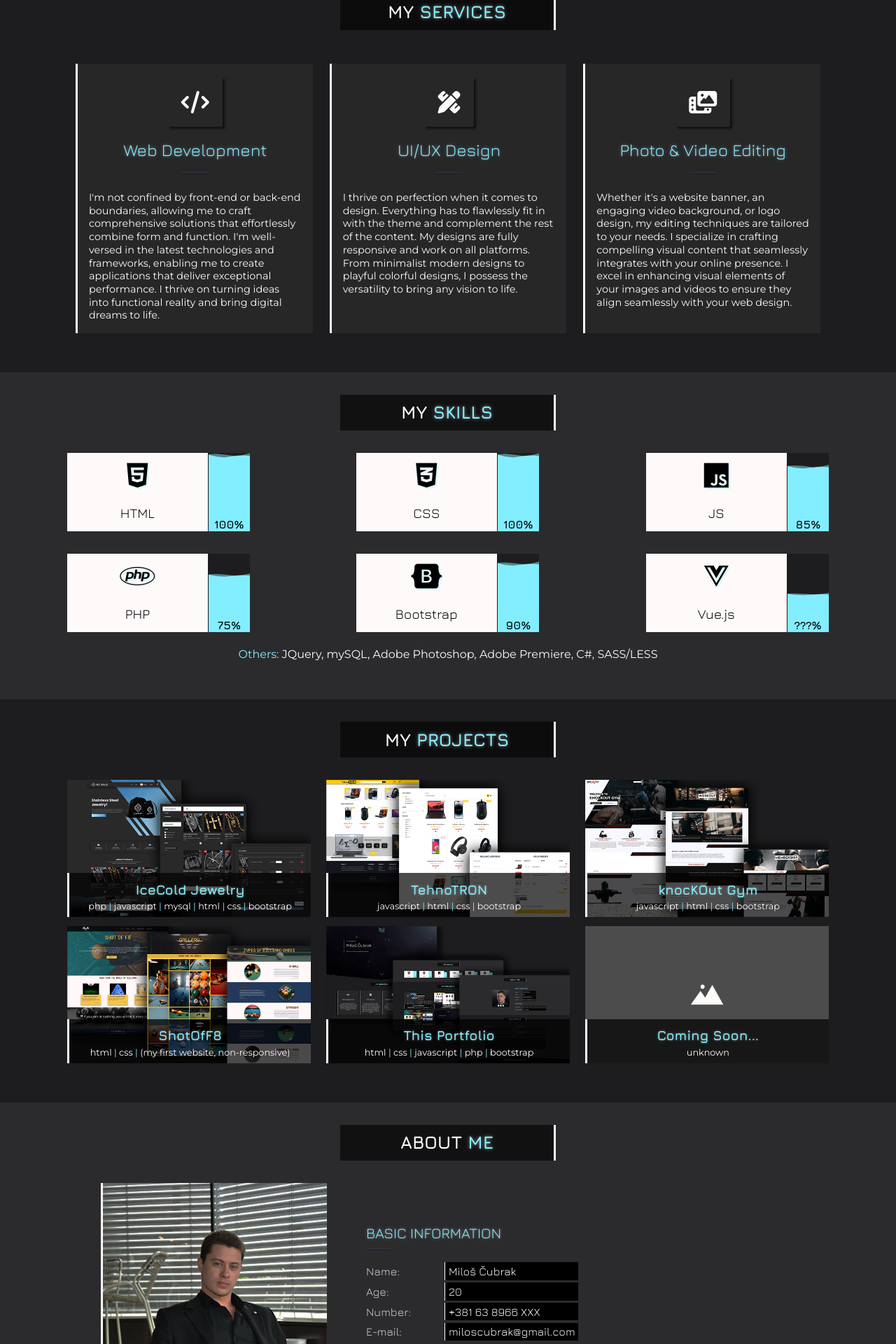
After one commit to lTheChubbyl/lthechubbyl.github.io, a PHP site: page /index.php in a window 1280 px wide. The commit adds this page. Shown: the part 840-2760 px from the top of the page at 70% size. Run offline with PHP 8.4, Linux system fonts and the light colour scheme; some libraries are stand-ins or nearby versions.

Commit message:
log file

```diff
--- a/portfolio/assets/css/style.scss
+++ b/portfolio/assets/css/style.scss
@@ -338,7 +338,7 @@ header {
                     position: absolute;
                     right: 25%;
                     bottom: 25%;
-                    animation: goDown 2s ($revealSpeed)*2 infinite;
+                    animation: goDown 2s infinite;
                 }
             }
         }
@@ -722,7 +722,24 @@ footer {
         flex-direction: column;
         margin-top: 1rem;
         #necessary {
-
+            display: flex;
+            width: 100%;
+            justify-content: center;
+            a {
+                text-decoration: none;
+                .arrow {
+                    @include arrows(3rem, 2px);
+                    transform: rotateZ(225deg);
+                    &::before {
+                        @include arrows(1.5rem, 1px);
+                        content: '';
+                        position: absolute;
+                        right: 25%;
+                        bottom: 25%;
+                        animation: goDown 2s infinite reverse;
+                    }
+                }
+            }
         }
         #copyright {
             color: white;
--- /dev/null
+++ b/portfolio/data/log.txt
@@ -0,0 +1 @@
+2023-09-01 | 21:50:49 | 127.0.0.1
--- /dev/null
+++ b/portfolio/index.php
@@ -0,0 +1,357 @@
+<?php
+    include "models/functions.php";
+
+    insertLog();
+?>
+<!DOCTYPE html>
+<html lang="en">
+    <head>
+        <!-- _*-*_ META TAGS _*-*_ -->
+        <meta charset="UTF-8" />
+        <meta http-equiv="X-UA-Compatible" content="IE=edge" />
+        <meta name="viewport" content="width=device-width, initial-scale=1.0" />
+        <meta name="keywords" content="milos, miloš, cubrak, čubrak, portfolio, full, stack, web, developer, projects, services, contact, design, designs, html, check, website" />
+        <meta name="description" content="Hi, my name is Miloš Čubrak and I'm a full-stack developer" />
+        <title>Miloš Čubrak | Portfolio</title>
+        <link rel="shortcut icon" href="favicon.ico" />
+        <!-- _*-*_ FONTS _*-*_ -->
+        <link rel="preconnect" href="https://fonts.googleapis.com" />
+        <link rel="preconnect" href="https://fonts.gstatic.com" crossorigin />
+        <link href="https://fonts.googleapis.com/css2?family=Jura:wght@400;700&family=Montserrat:wght@400;700&display=swap" rel="stylesheet" />
+        <!-- _*-*_ STYLESHEETS _*-*_ -->
+        <link href="https://cdn.jsdelivr.net/npm/bootstrap@5.0.2/dist/css/bootstrap.min.css" rel="stylesheet" integrity="sha384-EVSTQN3/azprG1Anm3QDgpJLIm9Nao0Yz1ztcQTwFspd3yD65VohhpuuCOmLASjC" crossorigin="anonymous">
+
+        <link rel="stylesheet" type="text/css" href="assets/css/style.css" />
+
+        <link href="https://unpkg.com/aos@2.3.1/dist/aos.css" rel="stylesheet" />
+    </head>
+    <body>
+        <a id="top"></a>
+        <header id="navigation">
+            <nav>
+                <div class="vr"></div>
+                <ul>
+                    <li class="focus"><a href="index.html#top">Home</a></li>
+                    <li><a href="index.html#services">Services</a></li>
+                    <li><a href="index.html#skills">Skills</a></li>
+                    <li><a href="index.html#projects">Projects</a></li>
+                    <li><a href="index.html#about-me">About</a></li>
+                    <li><a href="index.html#contact">Contact</a></li>
+                </ul>
+                <div class="vr"></div>
+            </nav>
+        </header>
+
+        <main>
+            <div id="loader">
+                <div id="fake-logo">
+                    <a href="index.html"><img src="assets/img/logo-m.png" alt="logo m&ch"></a>
+                </div>
+            </div>
+            <section id="intro">
+                <div id="logo">
+                    <a href="index.html"><img src="assets/img/logo-m.png" alt="logo m&ch"></a>
+                </div>
+                <video autoplay loop muted >
+                    <source src="assets/video/hero_flare.mp4"/>
+                    The video is unavailable.
+                </video>
+                <div id="intro-desc">
+                    <div class="intro-desc-item">
+                        <p>Hi, my name is</p>
+                        <h1>Miloš Čubrak</h1>
+                    </div>
+                    <div class="intro-desc-item">
+                        <p class="intro-desc-title">And I'm a full-stack web developer</p>
+                    </div>
+                </div>
+                <div id="incentive">
+                    <a href="#services">
+                        <div class="arrow"></div>
+                    </a>
+                </div>
+            </section>
+            <section id="services">
+                <h2>My <span>Services</span></h2>
+                <div class="wrapper row gy-3">
+                    <div class="col-md-4">
+                        <div class="services-part" data-aos="fade-up" data-aos-delay="200">
+                            <i class="fa-solid fa-code"></i>
+                            <h3>Web Development</h3>
+                            <hr />
+                            <p>I'm not confined by front-end or back-end boundaries, allowing me to craft comprehensive solutions that effortlessly combine form and function. I'm well-versed in the latest technologies and frameworks, enabling me to create applications that deliver exceptional performance. I thrive on turning ideas into functional reality and bring digital dreams to life.</p>
+                        </div>
+                    </div>
+                    <div class="col-md-4">
+                        <div class="services-part" data-aos="fade-up" data-aos-delay="400">
+                            <i class="fa-solid fa-pen-ruler"></i>
+                            <h3>UI/UX Design</h3>
+                            <hr />
+                            <p>I thrive on perfection when it comes to design. Everything has to flawlessly fit in with the theme and complement the rest of the content. My designs are fully responsive and work on all platforms. From minimalist modern designs to playful colorful designs, I possess the versatility to bring any vision to life.</p>
+                        </div>
+                    </div>
+                    <div class="col-md-4">
+                        <div class="services-part" data-aos="fade-up" data-aos-delay="800">
+                            <i class="fa-solid fa-photo-film"></i>
+                            <h3>Photo & Video Editing</h3>
+                            <hr />
+                            <p>Whether it's a website banner, an engaging video background, or logo design, my editing techniques are tailored to your needs. I specialize in crafting compelling visual content that seamlessly integrates with your online presence. I excel in enhancing visual elements of your images and videos to ensure they align seamlessly with your web design.</p>
+                        </div>
+                    </div>
+                </div>
+            </section>
+            <section id="skills">
+                <h2>My <span>Skills</span></h2>
+                <div class="wrapper">
+                    <article class="skills-part" data-aos="flip-down" data-aos-delay="100">
+                        <div class="skill-desc">
+                            <i class="fa-brands fa-html5"></i>
+                            <h3>HTML</h3>
+                        </div>
+                        <div class="skill-bar-out">
+                            <div class="skill-bar-in">
+                                <p>100%</p>
+                            </div>
+                        </div>
+                    </article>
+                    <article class="skills-part" data-aos="flip-down" data-aos-delay="200">
+                        <div class="skill-desc">
+                            <i class="fa-brands fa-css3-alt"></i>
+                            <h3>CSS</h3>
+                        </div>
+                        <div class="skill-bar-out" >
+                            <div class="skill-bar-in">
+                                <p>100%</p>
+                            </div>
+                        </div>
+                    </article>
+                    <article class="skills-part" data-aos="flip-down" data-aos-delay="300">
+                        <div class="skill-desc">
+                            <i class="fa-brands fa-js"></i>
+                            <h3>JS</h3>
+                        </div>
+                        <div class="skill-bar-out">
+                            <div class="skill-bar-in">
+                                <p>85%</p>
+                            </div>
+                        </div>
+                    </article>
+                    <article class="skills-part" data-aos="flip-down" data-aos-delay="400">
+                        <div class="skill-desc">
+                            <i class="fa-brands fa-php"></i>
+                            <h3>PHP</h3>
+                        </div>
+                        <div class="skill-bar-out">
+                            <div class="skill-bar-in">
+                                <p>75%</p>
+                            </div>
+                        </div>
+                    </article>
+                    <article class="skills-part" data-aos="flip-down" data-aos-delay="500">
+                        <div class="skill-desc">
+                            <i class="fa-brands fa-bootstrap"></i>
+                            <h3>Bootstrap</h3>
+                        </div>
+                        <div class="skill-bar-out">
+                            <div class="skill-bar-in">
+                                <p>90%</p>
+                            </div>
+                        </div>
+                    </article>
+                    <article class="skills-part" data-aos="flip-down" data-aos-delay="600">
+                        <div class="skill-desc">
+                            <i class="fa-brands fa-vuejs"></i>
+                            <h3>Vue.js</h3>
+                        </div>
+                        <div class="skill-bar-out">
+                            <div class="skill-bar-in">
+                                <p>???%</p>
+                            </div>
+                        </div>
+                    </article>
+                </div>
+                <p class="text-center mt-4"><span>Others:</span> JQuery, mySQL, Adobe Photoshop, Adobe Premiere, C#, SASS/LESS</p>
+            </section>
+            <section id="projects">
+                <h2>My <span>Projects</span></h2>
+                <div class="wrapper">
+                    <article class="projects-part" data-aos="fade-up" data-aos-delay="200">
+                        <img src="assets/img/icecold.png" alt="ice cold jewelry website"/>
+                        <div class="project-desc">
+                            <h3>IceCold Jewelry</h3>
+                            <p>php<span> | </span>javascript<span> | </span>mysql<span> | </span>html<span> | </span>css<span> | </span>bootstrap</p>
+                        </div>
+                        <div class="project-btn">
+                            <a href="https://icecoldss.000webhostapp.com/index.php" target="_blank">Check it out</a>
+                        </div>
+                    </article>
+                    <article class="projects-part" data-aos="fade-up" data-aos-delay="400">
+                        <img src="assets/img/tehnotron.png" alt="tehnotron store website"/>
+                        <div class="project-desc">
+                            <h3>TehnoTRON</h3>
+                            <p>javascript<span> | </span>html<span> | </span>css<span> | </span>bootstrap</p>
+                        </div>
+                        <div class="project-btn">
+                            <a href="https://lthechubbyl.github.io/tehnotron/index.html" target="_blank">Check it out</a>
+                        </div>
+                    </article>
+                    <article class="projects-part" data-aos="fade-up" data-aos-delay="600">
+                        <img src="assets/img/knockout.png" alt="knockout gym website"/>
+                        <div class="project-desc">
+                            <h3>knocKOut Gym</h3>
+                            <p>javascript<span> | </span>html<span> | </span>css<span> | </span>bootstrap</p>
+                        </div>
+                        <div class="project-btn">
+                            <a href="https://lthechubbyl.github.io/knockout/index.html" target="_blank">Check it out</a>
+                        </div>
+                    </article>
+                    <article class="projects-part" data-aos="fade-up" data-aos-delay="200">
+                        <img src="assets/img/shotoff8.png" alt="knockout gym website"/>
+                        <div class="project-desc">
+                            <h3>ShotOfF8</h3>
+                            <p>html<span> | </span>css<span> | </span>(my first website, non-responsive)</p>
+                        </div>
+                        <div class="project-btn">
+                            <a href="https://lthechubbyl.github.io/shotoff8/index.html" target="_blank">Check it out</a>
+                        </div>
+                    </article>
+                    <article class="projects-part" data-aos="fade-up" data-aos-delay="400">
+                        <img src="assets/img/portfolio.png" alt="portfolio website"/>
+                        <div class="project-desc">
+                            <h3>This Portfolio</h3>
+                            <p>html<span> | </span>css<span> | </span>javascript<span> | </span>php<span> | </span>bootstrap</p>
+                        </div>
+                        <div class="project-btn">
+                            <a href="https://lthechubbyl.github.io/shotoff8/index.html" target="_blank">Check it out</a>
+                        </div>
+                    </article>
+                    <article class="projects-part" data-aos="fade-up" data-aos-delay="600">
+                        <img src="assets/img/placeholder-img-invert.jpg" alt="coming soon"/>
+                        <div class="project-desc">
+                            <h3>Coming Soon...</h3>
+                            <p>unknown</p>
+                        </div>
+                        <div class="project-btn">
+                            <a href="">Coming Soon</a>
+                        </div>
+                    </article>
+                </div>
+            </section>
+            <section id="about-me">
+                <h2>About <span>Me</span></h2>
+                <div class="wrapper">
+                    <article id="about-me-l-part" data-aos="fade-right" data-aos-delay="200">
+                        <div id="about-me-img">
+                            <img src="assets/img/me.jpg" alt="milos cubrak"/>
+                            <div id="socials">
+                                <a href="https://www.facebook.com/milos.cubrak" target="_blank"><i class="fa-brands fa-facebook-square"></i></a>
+                                <a href="https://www.instagram.com/milos_cubrak/" target="_blank"><i class="fa-brands fa-instagram-square"></i></a>
+                                <a href="https://www.linkedin.com/in/milo%C5%A1-%C4%8Dubrak-81a73b253" target="_blank"><i class="fa-brands fa-linkedin"></i></a>
+                            </div>
+                        </div>
+                    </article>
+                    <article id="about-me-r-part" data-aos="fade-left" data-aos-delay="200">
+                        <h3>Basic Information</h3>
+                        <hr />
+                        <div class="info-desc">
+                            <div class="info-desc-l">
+                                <p>Name:</p>
+                                <p>Age:</p>
+                                <p>Number:</p>
+                                <p>E-mail:</p>
+                            </div>
+                            <div class="info-desc-r">
+                                <p>Miloš Čubrak</p>
+                                <p>20</p>
+                                <p>+381 63 8966 XXX</p>
+                                <p>miloscubrak&#64;gmail&#46;com</p>
+                            </div>
+                        </div>
+                        <h3>Education</h3>
+                        <hr />
+                        <div class="info-desc">
+                            <div class="info-desc-l">
+                                <p>2021-Present</p>
+                                <p>2017-2021</p>
+                            </div>
+                            <div class="info-desc-r">
+                                <p>Information and Communication Technologies College</p>
+                                <p>Secondary School of Electrical Engineering</p>
+                            </div>
+                        </div>
+                    </article>
+                </div>
+            </section>
+            <section id="contact">
+                <h2>Contact <span>Me</span></h2>
+                <div class="wrapper">
+                    <article id="contact-form" data-aos="fade-down" data-aos-delay="200">
+                        <form>
+                            <div class="form-part">
+                                <label for="fname">First Name: <span class="text-danger">*</span></label><br/>
+                                <hr />
+                                <input type="text" name="fname" id="fname" maxlength="35" placeholder="John" aria-describedby="fnameErr" />
+                                <div id="fnameErr" class="invalid-feedback fst-italic">
+                                    Please enter a valid first name.
+                                </div>
+                            </div>
+                            <div class="form-part">
+                                <label for="lname">Last Name: <span class="text-danger">*</span></label><br/>
+                                <hr />
+                                <input type="text" name="lname" id="lname" maxlength="35" placeholder="Doe" aria-describedby="lnameErr" />
+                                <div id="lnameErr" class="invalid-feedback fst-italic">
+                                    Please enter a valid last name.
+                                </div>
+                            </div>
+                            <div class="form-part">
+                                <label for="email">E-mail: <span class="text-danger">*</span></label><br/>
+                                <hr />
+                                <input type="emailErr" name="email" id="email" maxlength="35" placeholder="example@mail.com" aria-describedby="emailErr" />
+                                <div id="emailErr" class="invalid-feedback fst-italic">
+                                    Please enter a valid email address.
+                                </div>
+                            </div>
+                            <div class="form-part">
+                                <label for="phone-number">Phone Number:</label><br/>
+                                <hr />
+                                <input type="tel" name="phone-number" id="phone-number" maxlength="18"
+                                placeholder="+123-456-789" aria-describedby="phone-numberErr" />
+                                <div id="phone-numberErr" class="invalid-feedback fst-italic">
+                                    Please enter a valid phone number.
+                                </div>
+                            </div>
+                            <div class="form-part">
+                                <label for="phone-number">Message: <span class="text-danger">*</span></label><br/>
+                                <hr />
+                                <textarea name="message" id="message" cols="10" rows="8" placeholder="Send me a message.." aria-describedby="messageErr"></textarea>
+                                <div id="messageErr" class="invalid-feedback fst-italic">
+                                    Please enter a valid message.
+                                </div>
+                            </div>
+                            <input type="button" name="btn" id="btn" value="Submit">
+                        </form>
+                    </article>
+                </div>
+            </section>
+        </main>
+
+        <footer>
+            <div class="wrapper">
+                <div id="necessary">
+                    <a href="#">
+                        <div class="arrow"></div>
+                    </a>
+                </div>
+                <div id="copyright">
+                    <p>Copyright &copy; <span></span> Miloš Čubrak, All rights reserved.</p>
+                </div>
+            </div>
+        </footer>
+        <!-- _*-*_ SCRIPTS _*-*_ -->
+        <script src="https://kit.fontawesome.com/270460494f.js" crossorigin="anonymous"></script>
+        <script src="https://code.jquery.com/jquery-3.7.0.min.js" integrity="sha256-2Pmvv0kuTBOenSvLm6bvfBSSHrUJ+3A7x6P5Ebd07/g=" crossorigin="anonymous"></script>
+        <script src="https://cdn.jsdelivr.net/npm/bootstrap@5.0.2/dist/js/bootstrap.bundle.min.js" integrity="sha384-MrcW6ZMFYlzcLA8Nl+NtUVF0sA7MsXsP1UyJoMp4YLEuNSfAP+JcXn/tWtIaxVXM" crossorigin="anonymous"></script>
+        <script src="https://unpkg.com/aos@2.3.1/dist/aos.js"></script>
+        <script src="assets/js/main.js"></script>
+    </body>
+</html>
--- /dev/null
+++ b/portfolio/models/functions.php
@@ -0,0 +1,12 @@
+<?php
+    function insertLog() {
+        $file = fopen("data/log.txt", "a");
+        $date = date("Y-m-d");
+        $time = date("H:i:s");
+
+
+        fwrite($file, "$date | $time | {$_SERVER["REMOTE_ADDR"]} \n");
+
+        fclose($file);
+    }
+?>
```
Also changed, not shown: portfolio/assets/css/style.css (+27 -1 lines), 1 other file.
